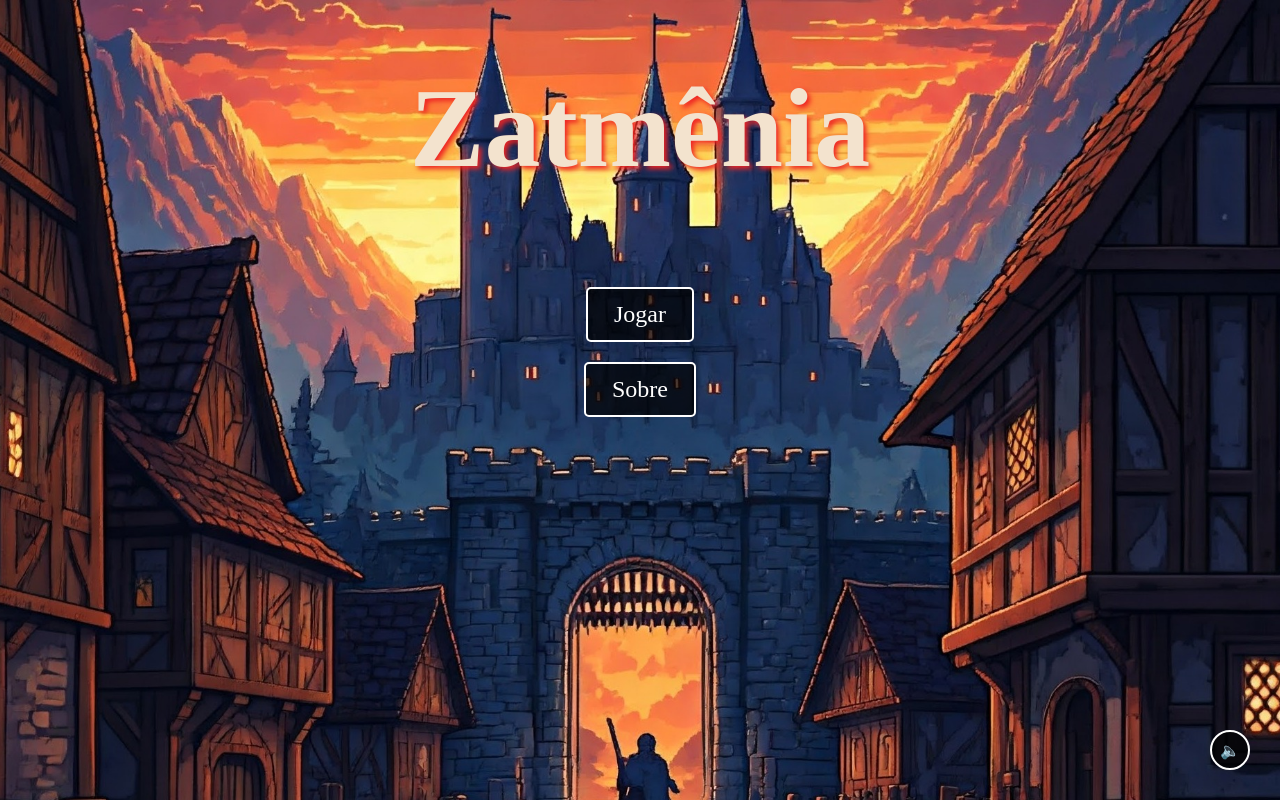
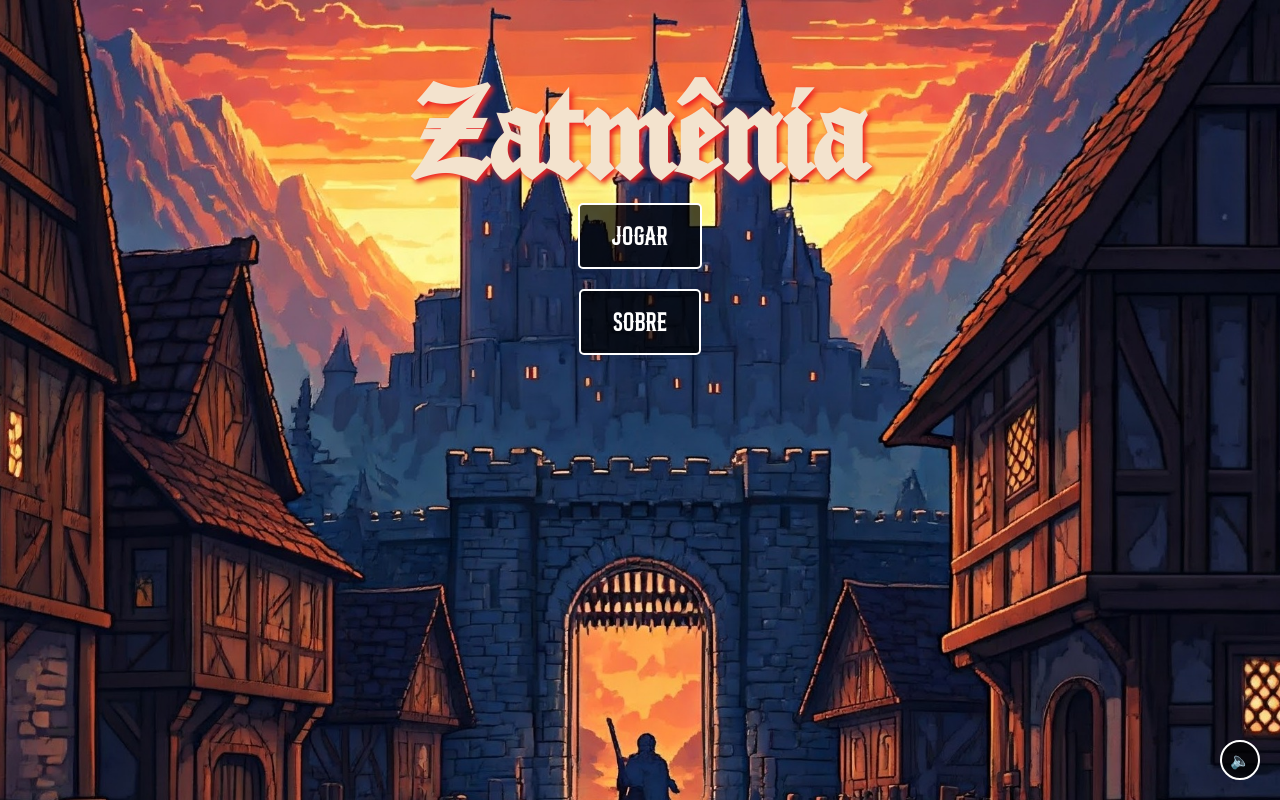
Before and after one commit to LinconFraga/jogo-RPG-de-turnos, a SvelteKit app: page / in a window 1280 px wide. Built offline with nearby package versions, Linux system fonts and the light colour scheme.

Commit message:
padrozinação dos botões, etc

```diff
--- a/src/styles/about.css
+++ b/src/styles/about.css
@@ -13,13 +13,7 @@
 
 .logo {
     margin-top: 20px;
-    width: 350px; /* Ajuste o tamanho conforme necessário */
-}
-
-.button-back {
-    position: absolute;
-    bottom: 20px;
-    right: 20px;
+    width: 350px;
 }
 
 .about-content {
@@ -32,14 +26,34 @@
     font-size: 25px;
 }
 
-button {
-    margin-top: 20px;
-    padding: 15px 30px;
-    font-size: 20px;
+button, .button-back {
+    margin: 10px;
+    padding: 15px 30px; /* Ajuste de proporções */
+    font-size: 24px;
     cursor: pointer;
     background-color: rgba(0, 0, 0, 0.7);
     color: white;
     border: 2px solid white;
     border-radius: 5px;
-    font-family: 'BroncoPersonalUse', sans-serif;
+    font-family: 'Bronco', serif;
+    text-decoration: none;
+    transition: all 0.3s ease;
 }
+
+button:hover, .button-back:hover {
+    background-color: rgba(0, 0, 0, 0.9);
+    transform: scale(1.05);
+}
+
+/* Ajuste do botão de voltar mantendo o estilo dos outros botões */
+.button-back {
+    position: absolute;
+    bottom: 20px;
+    right: 20px;
+}
+
+/* Removendo qualquer contorno extra ao clicar */
+.button-back:focus {
+    outline: none;
+    box-shadow: none;
+}
--- a/src/styles/global.css
+++ b/src/styles/global.css
@@ -18,9 +18,19 @@ body, html {
   position: relative;
 }
 
+@font-face {
+  font-family: 'OldLondon';
+  src: url('/fonts/OldLondon.ttf') format('truetype');
+}
+
+@font-face {
+  font-family: 'Bronco';
+  src: url('/fonts/Bronco.ttf') format('truetype');
+}
+
 .title {
-    font-family: 'OldLondon', serif;
-    font-size: 112px;
+  font-family: 'OldLondon', sans-serif;
+  font-size: 140px;
   margin: 5%;
   color: rgb(243, 227, 206);
   text-shadow: 3px 3px 5px #ee2424;
@@ -30,24 +40,24 @@ body, html {
   display: flex;
   flex-direction: column;
   align-items: center;
-    margin-top: 20px;
+  margin-top: -25px; /* sobe/desce os botões de jogar e sobre */
 }
 
-  button, a {
+.buttons button, .buttons a {
   margin: 10px;
-    padding: 12px 26px;
-    font-size: 24px; /* Aumentei um pouco o tamanho para melhor visibilidade */
+  padding: 16px 32px; /* aumenta/diminui o tamanho dos botões */
+  font-size: 28px; /* aumenta/diminui fonte */
   cursor: pointer;
   background-color: rgba(0, 0, 0, 0.7);
   color: white;
   border: 2px solid white;
   border-radius: 5px;
-    font-family: 'OldLondon', serif; /* Mudança principal aqui */
+  font-family: 'Bronco', serif;
   text-decoration: none;
-    transition: all 0.3s ease; /* Adicionei uma transição suave */
+  transition: all 0.3s ease;
 }
 
-  button:hover, a:hover {
+.buttons button:hover, .buttons a:hover {
   background-color: rgba(0, 0, 0, 0.9);
   transform: scale(1.05);
 }
@@ -67,6 +77,6 @@ body, html {
   align-items: center;
   justify-content: center;
   cursor: pointer;
-    font-family: inherit; /* Mantém a fonte padrão para o botão de som */
-    font-size: 16px; /* Tamanho específico para o botão de som */
+  font-family: inherit;
+  font-size: 16px;
 }
--- a/src/styles/sphinx.css
+++ b/src/styles/sphinx.css
@@ -1,4 +1,3 @@
-
 .game-container {
     position: relative;
     width: 100%;
@@ -30,19 +29,19 @@
     text-shadow: 2px 2px 5px rgba(0, 0, 0, 0.7);
 }
 
-/* Estilo original do botão "Desafiar Guardião" */
 .challenge-button {
     position: absolute;
     top: 50%;
-    left: 36%;
-    font-size: 2rem;
+    left: 50%;
+    transform: translate(-50%, -50%); /* Centraliza o botão */
+    font-size: 2.8rem;
     padding: 10px 20px;
     cursor: pointer;
     background-color: #333333;
     color: white;
     border: none;
     border-radius: 10px;
-    font-family: 'OldLondon', serif;
+    font-family: 'Bronco', serif;
     text-transform: uppercase;
     box-shadow: 0 0 10px rgba(204, 204, 204, 0.8);
     transition: box-shadow 0.2s;
@@ -64,7 +63,7 @@
     color: white;
     border: none;
     border-radius: 10px;
-    font-family: 'OldLondon', serif;
+    font-family: 'Bronco', serif;
     text-transform: uppercase;
     box-shadow: 0 0 10px rgba(204, 204, 204, 0.8);
     transition: box-shadow 0.2s;
@@ -84,7 +83,7 @@ input {
     font-size: 1.2rem;
     width: 60%;
     max-width: 300px;
-    font-family: 'OldLondon', serif;
+    font-family: 'Bronco', serif;
     background-color: rgba(255, 255, 255, 0.8);
     border: 2px solid #D2B48C;
     border-radius: 5px;
@@ -104,7 +103,7 @@ input {
     position: absolute;
     bottom: 20px;
     left: 20px;
-    font-size: 1.2rem;
+    font-size: 1.8rem;
 }
 
 /* Botão de som */
@@ -126,6 +125,7 @@ input {
     justify-content: center;
     box-shadow: 0 0 10px rgba(204, 204, 204, 0.8);
     transition: box-shadow 0.2s;
+    font-family: 'Bronco', serif;
 }
 
 .sound-button:hover {
--- a/src/styles/victory.css
+++ b/src/styles/victory.css
@@ -48,16 +48,21 @@
         line-height: 1.5;
     }
 
+    @font-face {
+        font-family: 'Bronco';
+        src: url('/fonts/Bronco.ttf') format('truetype');
+      }
+
     button {
-        font-family: 'OldLondon', serif;
+        font-family: 'Bronco', serif;
         background-color: gold;
-        margin-bottom: 1rem;
+        margin-bottom: 5rem;
         color: black;
         text-shadow: 0 0 10px rgba(255, 215, 0, 0.7);
         padding: 0.8rem 1.5rem;
         border: none;
         border-radius: 0.5rem;
-        font-size: 1rem;
+        font-size: 1.8rem;
         cursor: pointer;
         transition: background-color 0.3s;
         margin: 0.5rem;
```
Also changed, not shown: src/routes/about/+page.svelte (+4 -4 lines), src/styles/battle.css (+24 -14 lines), src/styles/story.css (+8 -9 lines), static/fonts/OldLondon.ttf (added). Lines whose indentation alone changed are shown as unchanged.
